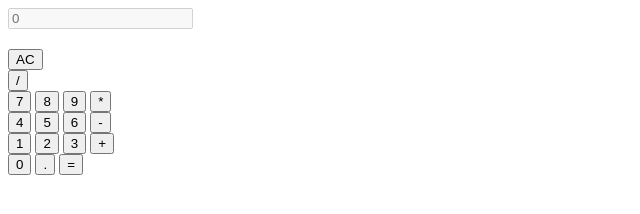
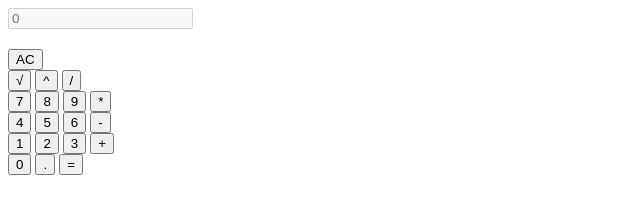
Before and after one commit to isabellirosa/Isabelli-desafio-calculadora, a plain HTML site: page index.html in a window 1280 px wide. Shown: the whole page, without its empty margins (0-640 px from the left). Drawn offline with Linux system fonts and the light colour scheme.

Commit message:
alteraçoes

```diff
--- a/index.html
+++ b/index.html
@@ -19,6 +19,8 @@
             <button class="button purple-text" onclick="limpar()">AC</button>
             <div></div>
             <div></div>
+            <button class="button green" onclick="raiz_quadrada()">√</button>
+            <button class="button gray" onclick="add_operador('**')">^</button>
             <button class="button gray" onclick="add_operador('/')">/</button>
         </div>
 
--- a/script.js
+++ b/script.js
@@ -14,7 +14,12 @@ function add_operador(opr){
 }
 function total() {
     document.querySelector("#history").innerHTML=input.value;
-    let resultado=input.value
+    let resultado=input.value;
     input.value=eval(resultado);
 
 }
+function raiz_quadrada(){
+    document.querySelector("#history").innerHTML=input.value;
+    let resultado=input.value;
+    input.value=Math.sqrt(resultado);
+}
```
